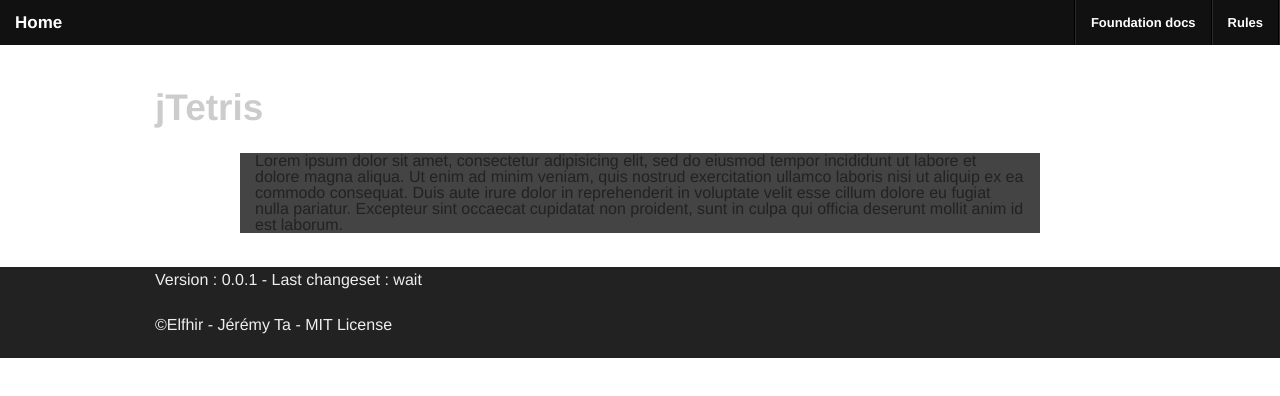
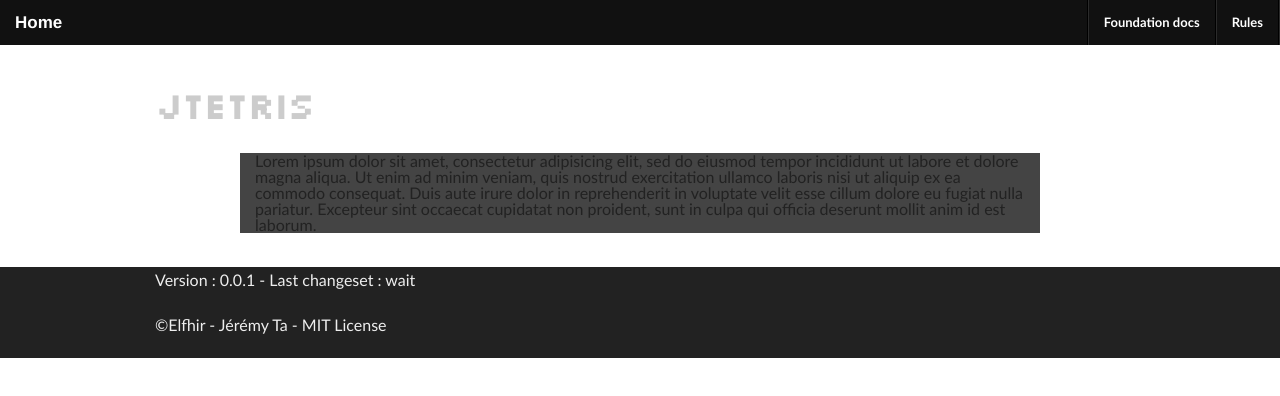
Before and after one commit to Elfhir/jTetris, a plain HTML site: page index.html in a window 1280 px wide. Drawn offline with Linux system fonts and the light colour scheme.

Commit message:
Add new fonts silkscreen and calibri

```diff
--- a/css/jTetris.css
+++ b/css/jTetris.css
@@ -4,7 +4,24 @@
  *  Licence : MIT
  */
 
+@font-face {
+    font-family: 'silkscreennormal';
+    src: url('../fonts/silkscreen/slkscr-webfont.eot');
+    src: url('../fonts/silkscreen/slkscr-webfont.eot?#iefix') format('embedded-opentype'),
+         url('../fonts/silkscreen/slkscr-webfont.woff') format('woff'),
+         url('../fonts/silkscreen/slkscr-webfont.ttf') format('truetype'),
+         url('../fonts/silkscreen/slkscr-webfont.svg#silkscreennormal') format('svg');
+    font-weight: normal;
+    font-style: normal;
+}
+
+.container {
+	font-family: Calibri, Verdana, Arial, sans-serif;
+	height: 100%;
+}
+
 .jTetris-title {
+	font-family: 'silkscreennormal';
 	color: #ccc;
 }
 
@@ -20,6 +37,8 @@
 	max-width: 80%;
 	min-height: 70%;
 	max-height: 80%;
+	width: 70%;
+	height: 80%;
 	background: #444;
 }
 
--- /dev/null
+++ b/fonts/silkscreen/stylesheet.css
@@ -0,0 +1,11 @@
+@font-face {
+    font-family: 'silkscreennormal';
+    src: url('slkscr-webfont.eot');
+    src: url('slkscr-webfont.eot?#iefix') format('embedded-opentype'),
+         url('slkscr-webfont.woff') format('woff'),
+         url('slkscr-webfont.ttf') format('truetype'),
+         url('slkscr-webfont.svg#silkscreennormal') format('svg');
+    font-weight: normal;
+    font-style: normal;
+
+}
```
Also changed, not shown: css/foundation.css, css/foundation.min.css, fonts/silkscreen/slkscr-webfont.svg (added), fonts/silkscreen/slkscr-webfont.ttf (added), fonts/silkscreen/slkscr-webfont.woff (added), 1 other file.
